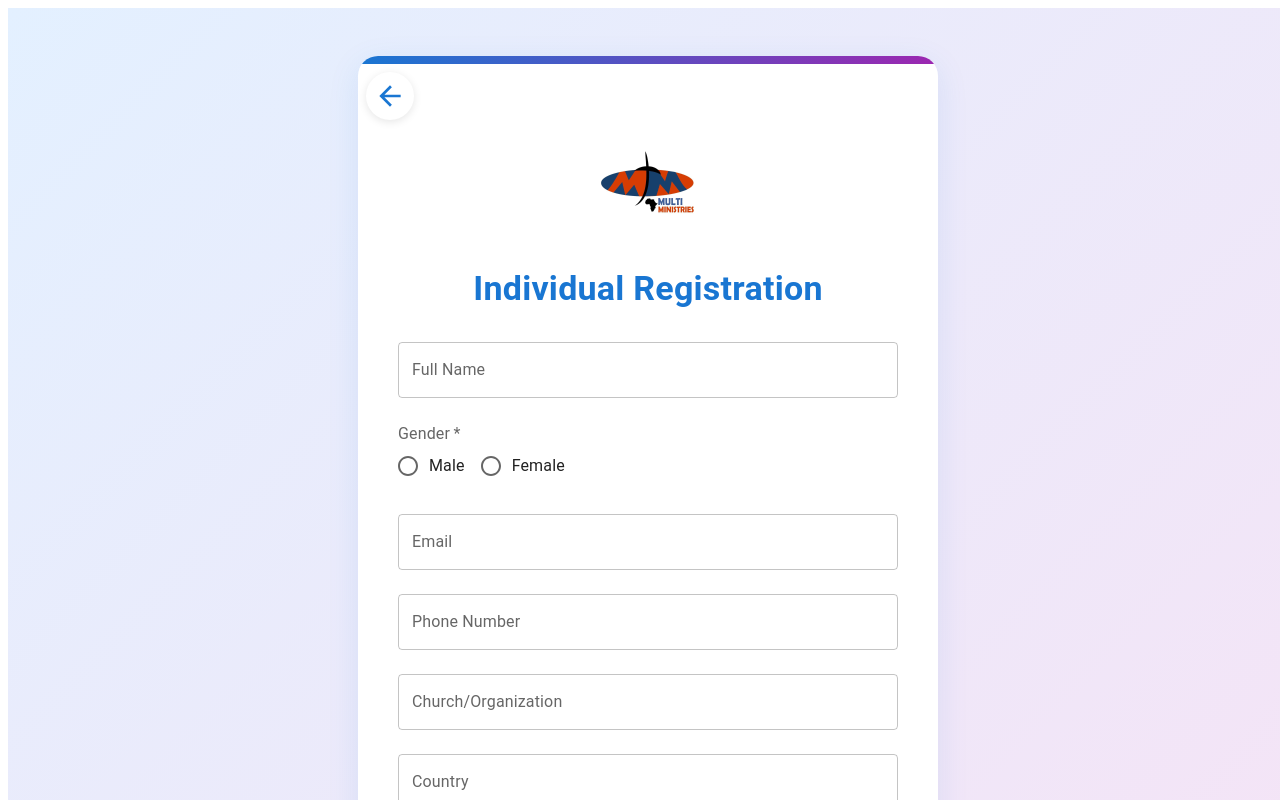
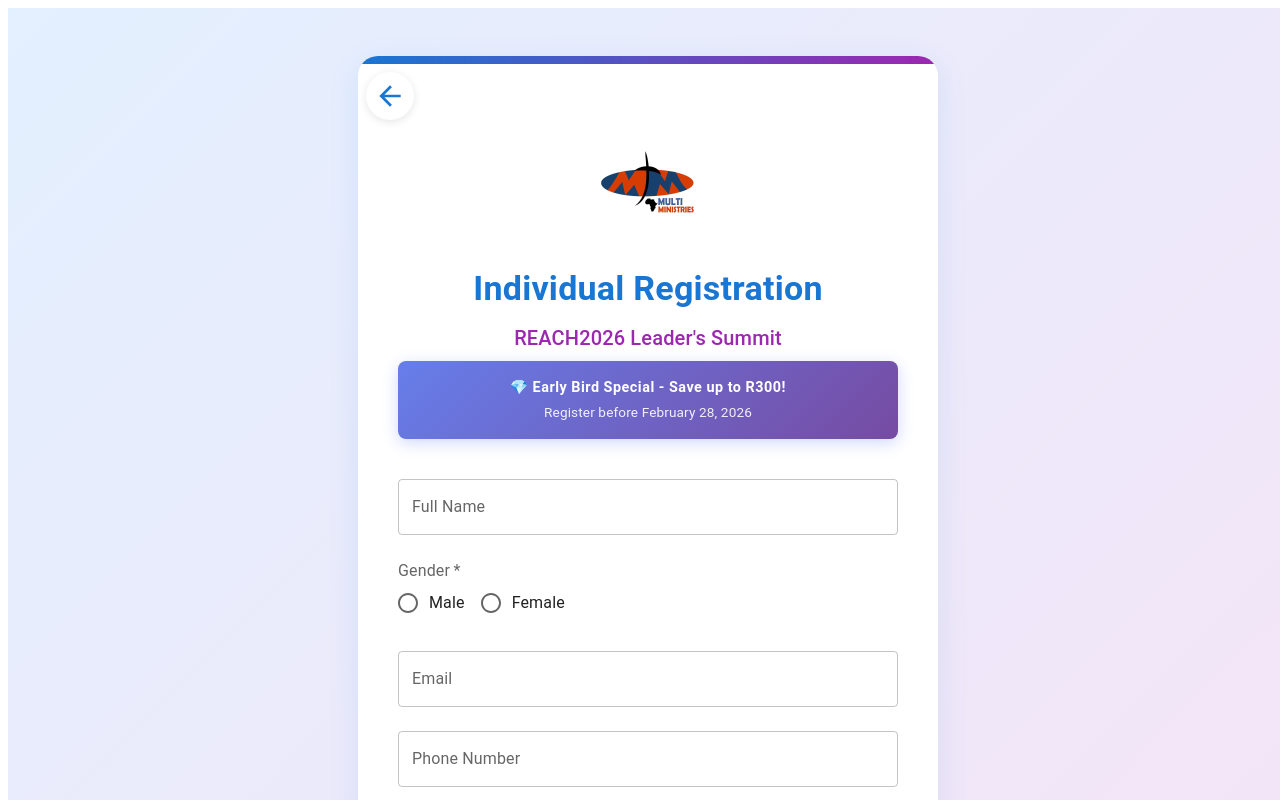
Before and after one commit to Mosiuoa93/reach2025, a React (Create React App) app in the folder frontend/: page /register/individual in a window 1280 px wide. Shown: the top 800 px of the page. Built offline with nearby package versions, Linux system fonts and the light colour scheme.

Commit message:
Update IndividualRegistration with early bird pricing and modern UI

```diff
--- a/frontend/src/pages/IndividualRegistration.js
+++ b/frontend/src/pages/IndividualRegistration.js
@@ -1,14 +1,13 @@
 import React, { useState } from 'react';
-import { Typography, TextField, FormControlLabel, Checkbox, Button, Radio, RadioGroup, FormControl, FormLabel, FormGroup, FormHelperText, IconButton, Paper, Box } from '@mui/material';
+import { Typography, TextField, FormControlLabel, Checkbox, Button, Radio, RadioGroup, FormControl, FormLabel, FormGroup, FormHelperText, IconButton, Paper, Box, Container, Alert, Card, CardContent, Divider } from '@mui/material';
 import ArrowBackIcon from '@mui/icons-material/ArrowBack';
+import { useNavigate } from 'react-router-dom';
 
 const days = [
   { label: 'Day 1', value: 'day1' },
   { label: 'Day 2', value: 'day2' },
   { label: 'Day 3', value: 'day3' }
 ];
-
-import { useNavigate } from 'react-router-dom';
 
 export default function IndividualRegistration() {
   const navigate = useNavigate();
@@ -29,6 +28,33 @@ export default function IndividualRegistration() {
     commitment: false,
   });
   const [errors, setErrors] = useState({});
+
+  // Early bird pricing
+  const isEarlyBirdPeriod = () => {
+    const now = new Date();
+    const earlyBirdDeadline = new Date('2026-02-28');
+    return now <= earlyBirdDeadline;
+  };
+
+  const getPricing = () => {
+    const isEarlyBird = isEarlyBirdPeriod();
+    return {
+      dorm: isEarlyBird ? 1200 : 1500,
+      dayPass: isEarlyBird ? 200 : 250,
+      isEarlyBird
+    };
+  };
+
+  const pricing = getPricing();
+
+  const calculateTotal = () => {
+    if (form.accommodation === 'dorm') {
+      return pricing.dorm;
+    } else if (form.accommodation === 'daypass') {
+      return form.dayPass.length * pricing.dayPass;
+    }
+    return 0;
+  };
 
   const handleChange = (e) => {
     const { name, value, type, checked } = e.target;
@@ -132,6 +158,31 @@ export default function IndividualRegistration() {
         <Typography variant="h4" fontWeight={700} color="primary" gutterBottom sx={{ mt: 2 }}>
           Individual Registration
         </Typography>
+        <Typography variant="h6" color="secondary" gutterBottom>
+          REACH2026 Leader's Summit
+        </Typography>
+
+        {/* Early Bird Banner */}
+        {pricing.isEarlyBird && (
+          <Box
+            sx={{
+              background: 'linear-gradient(135deg, #667eea 0%, #764ba2 100%)',
+              borderRadius: 2,
+              p: 2,
+              mb: 3,
+              textAlign: 'center',
+              boxShadow: '0 4px 15px rgba(102, 126, 234, 0.3)'
+            }}
+          >
+            <Typography sx={{ color: 'white', fontWeight: 'bold', fontSize: '0.9rem', letterSpacing: '0.5px' }}>
+              💎 Early Bird Special - Save up to R300!
+            </Typography>
+            <Typography sx={{ color: 'rgba(255,255,255,0.9)', fontSize: '0.85rem', mt: 0.5 }}>
+              Register before February 28, 2026
+            </Typography>
+          </Box>
+        )}
+
         <form onSubmit={handleSubmit} style={{ marginTop: 16, textAlign: 'left' }}>
   <TextField
     fullWidth
@@ -231,9 +282,14 @@ export default function IndividualRegistration() {
           </FormControl>
           {form.accommodation === 'dorm' && (
             <>
-              <Typography color="secondary" style={{ marginBottom: 8 }}>
-                Dormitory: <b>R1300-00</b> total
-              </Typography>
+              <Card sx={{ mb: 2, bgcolor: '#f0f7ff', border: '1px solid #e3f2fd' }}>
+                <CardContent sx={{ py: 1.5 }}>
+                  <Typography color="primary" style={{ marginBottom: 8 }}>
+                    Dormitory Accommodation: <b>R{pricing.dorm}</b>
+                    {pricing.isEarlyBird && <span style={{ color: '#9c27b0', fontSize: '0.85rem', marginLeft: 8 }}>(was R1500)</span>}
+                  </Typography>
+                </CardContent>
+              </Card>
               <FormControlLabel
                 control={<Checkbox checked={form.bedding} name="bedding" onChange={handleChange} />}
                 label="I will bring my own bedding (required)"
@@ -243,7 +299,7 @@ export default function IndividualRegistration() {
           )}
           {form.accommodation === 'daypass' && (
             <FormControl component="fieldset" margin="normal" error={!!errors.dayPass}>
-              <FormLabel component="legend">Select Day(s) <span style={{ color: '#1976d2' }}>(R250-00 per day)</span></FormLabel>
+              <FormLabel component="legend">Select Day(s) <span style={{ color: '#1976d2' }}>(R{pricing.dayPass} per day {pricing.isEarlyBird && <span style={{textDecoration: 'line-through', opacity: 0.7}}>R250</span>})</span></FormLabel>
               <FormGroup row>
                 {days.map((d) => (
                   <FormControlLabel
@@ -302,7 +358,7 @@ export default function IndividualRegistration() {
               }
             }}
           >
-            Submit Registration
+            {form.accommodation ? `Register - R${calculateTotal()}` : 'Submit Registration'}
           </Button>
         </form>
       </Paper>
```
